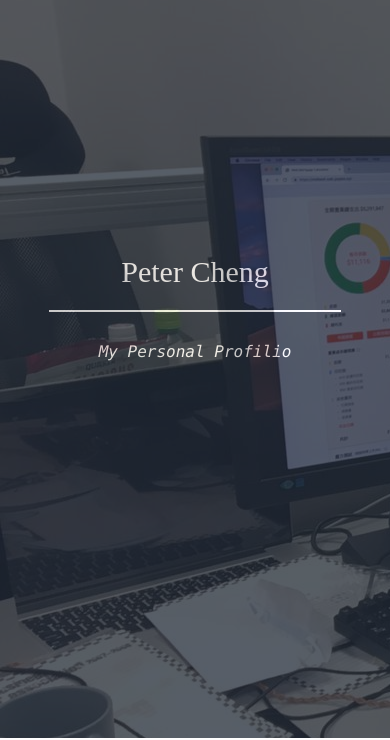
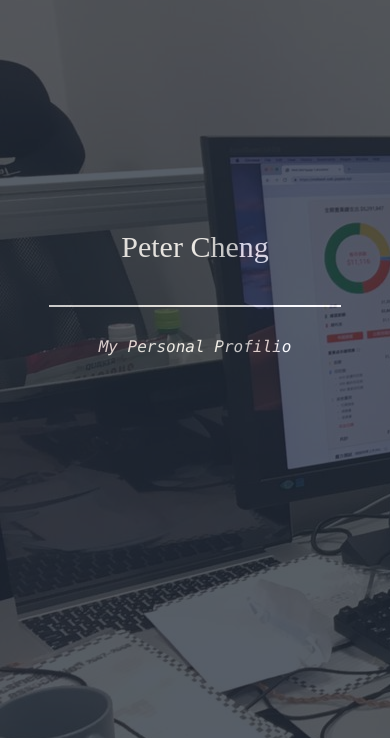
Before and after one commit to headshootcheng/mywebsite, a Next.js app: page / in a window 390 px wide. Shown: the part 106-846 px from the top of the page. Built offline with nearby package versions, Linux system fonts and the light colour scheme.

Commit message:
Improve the style of welcome page

```diff
--- a/components/Welcome/Welcome.module.scss
+++ b/components/Welcome/Welcome.module.scss
@@ -11,7 +11,7 @@
     @apply w-full h-full bg-gray-800 flex flex-col items-center justify-center;
 }
 .titleArea{
-    @apply flex items-end md:items-center justify-center  pb-5 md:pb-0 h-1/4  w-3/4 md:w-1/2 border-white border-b-2
+    @apply flex pb-10 md:pb-0 h-[200px]  w-3/4 md:w-1/2 border-white border-b-2 items-end md:items-center justify-center
 }
 .title{
     @apply  text-3xl md:text-8xl text-white ;
```
